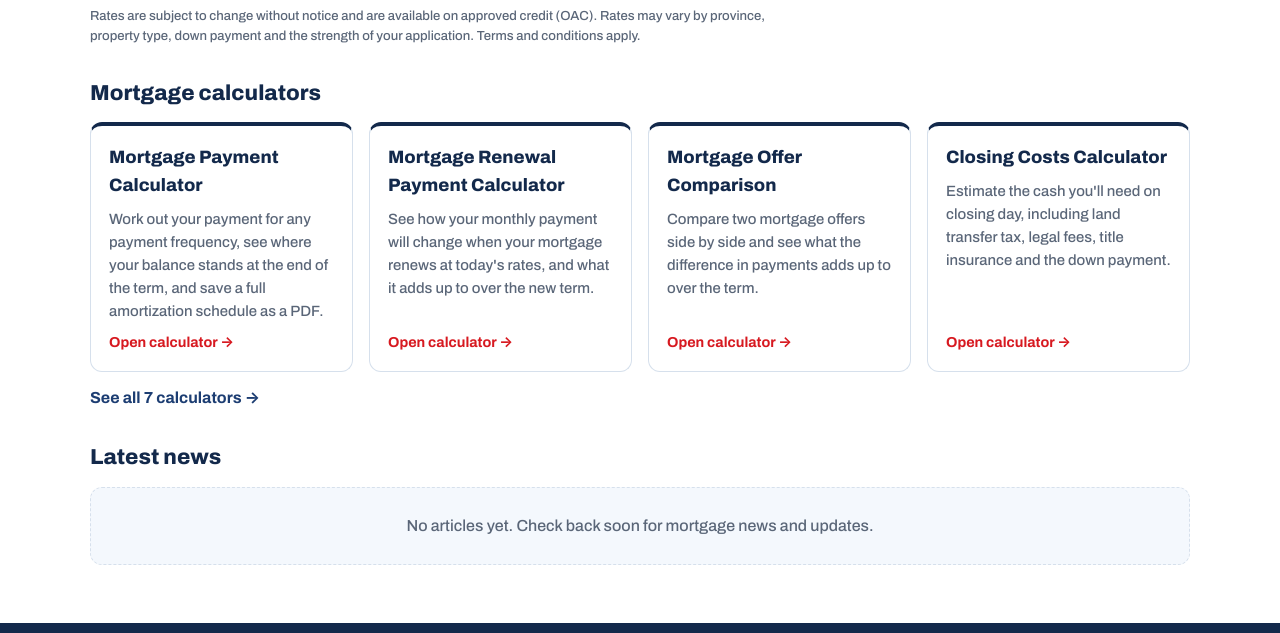
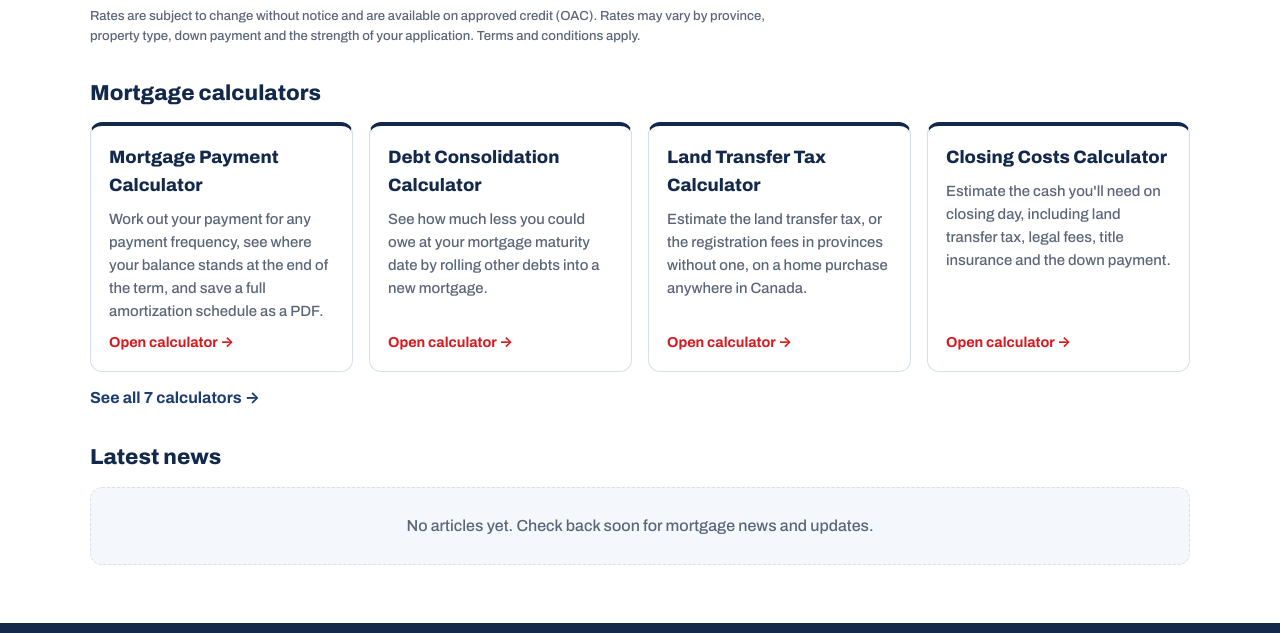
Before and after one commit to NorthernJeff/mortgagepage, a plain HTML site: page index.html in a window 1280 px wide. Shown: the part 1168-1801 px from the top of the page. Drawn offline with Linux system fonts and the light colour scheme.

```diff
--- a/index.html
+++ b/index.html
@@ -55,8 +55,8 @@
     <h2 class="mp-h2" id="calcTitle">Mortgage calculators</h2>
     <div class="mp-cards">
 <a class="mp-card" href="calculators/mortgage-payment-calculator.html"><h3>Mortgage Payment Calculator</h3><p>Work out your payment for any payment frequency, see where your balance stands at the end of the term, and save a full amortization schedule as a PDF.</p><span class="mp-go">Open calculator &rarr;</span></a>
-<a class="mp-card" href="calculators/mortgage-renewal-calculator.html"><h3>Mortgage Renewal Payment Calculator</h3><p>See how your monthly payment will change when your mortgage renews at today&#x27;s rates, and what it adds up to over the new term.</p><span class="mp-go">Open calculator &rarr;</span></a>
-<a class="mp-card" href="calculators/mortgage-offer-comparison.html"><h3>Mortgage Offer Comparison</h3><p>Compare two mortgage offers side by side and see what the difference in payments adds up to over the term.</p><span class="mp-go">Open calculator &rarr;</span></a>
+<a class="mp-card" href="calculators/debt-consolidation-calculator.html"><h3>Debt Consolidation Calculator</h3><p>See how much less you could owe at your mortgage maturity date by rolling other debts into a new mortgage.</p><span class="mp-go">Open calculator &rarr;</span></a>
+<a class="mp-card" href="calculators/land-transfer-tax-calculator.html"><h3>Land Transfer Tax Calculator</h3><p>Estimate the land transfer tax, or the registration fees in provinces without one, on a home purchase anywhere in Canada.</p><span class="mp-go">Open calculator &rarr;</span></a>
 <a class="mp-card" href="calculators/closing-costs-calculator.html"><h3>Closing Costs Calculator</h3><p>Estimate the cash you&#x27;ll need on closing day, including land transfer tax, legal fees, title insurance and the down payment.</p><span class="mp-go">Open calculator &rarr;</span></a>
     </div>
     <p style="margin:14px 0 0"><a class="mp-more" href="calculators/">See all 7 calculators &rarr;</a></p>
```
Also changed, not shown: calculators/index.html (+4 -4 lines).
